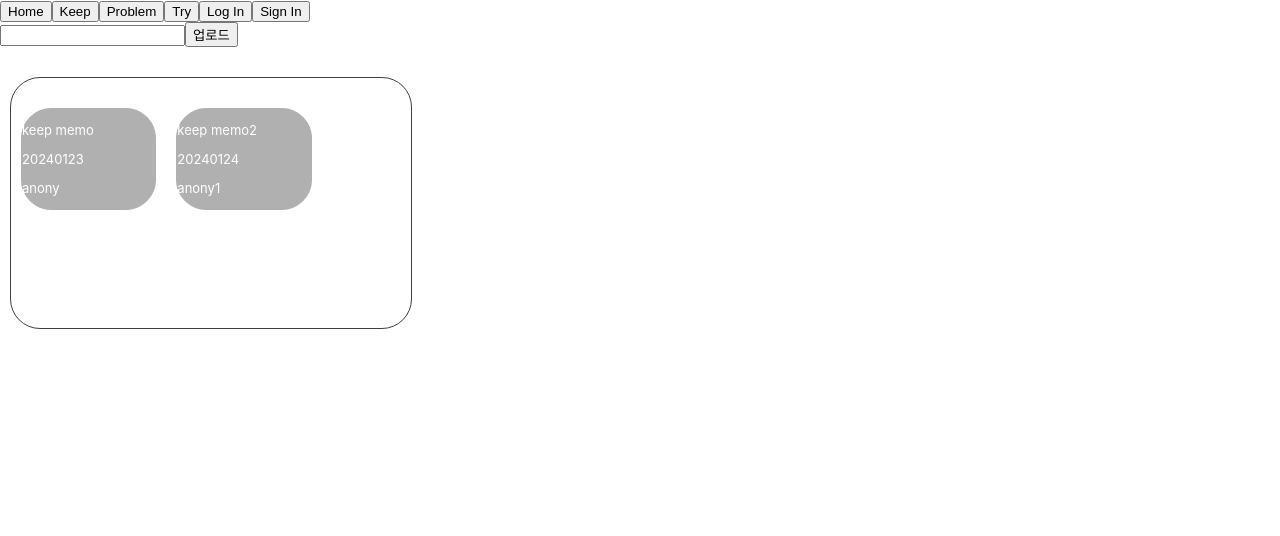
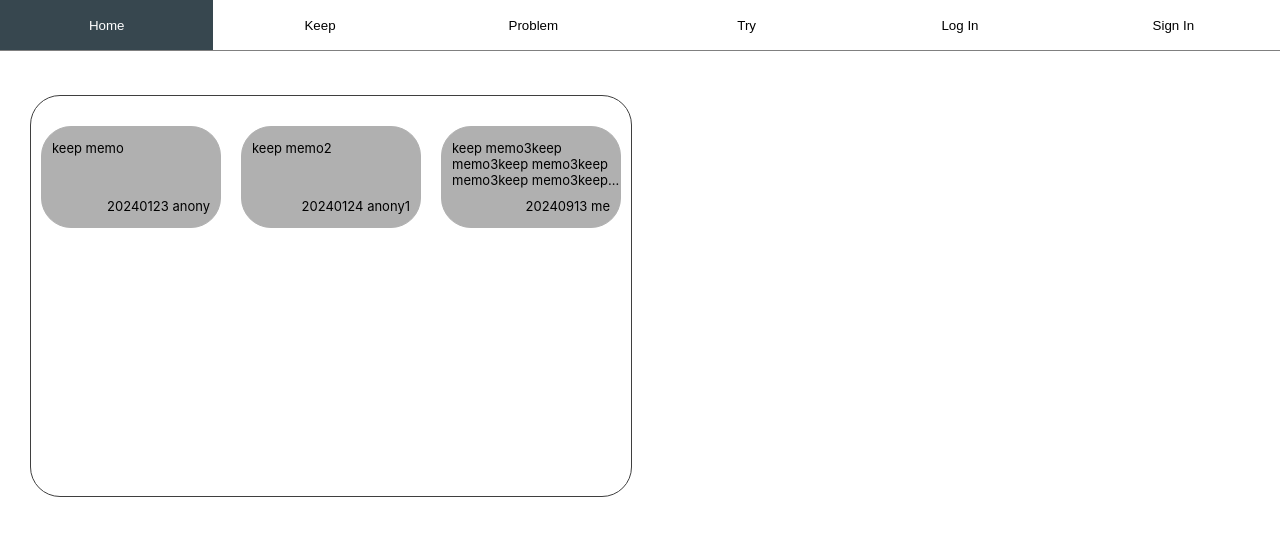
Before and after one commit to jxxhong/React-KPT, a React (Create React App) app in the folder kpt/: page / in a window 1280 px wide. Both pictures are taken after a click on the button "Keep". Shown: the top 536 px of the page. Built offline with nearby package versions, Linux system fonts and the light colour scheme.

Commit message:
Design : All Contents

```diff
--- a/kpt/src/App.css
+++ b/kpt/src/App.css
@@ -1,15 +1,24 @@
+/* Memo contents */
+@media screen and (max-width : 800px) {
+  .content{
+    padding-top: 50px;
+  }
   .memogroup {
+    box-sizing: border-box;
     float: left;
-  width: 400px;
-  height: 250px;
+    width: 100%;
+    max-width: 600px;
+    height: 400px;
     border: #3f3f3f solid 1px;
     border-radius: 30px 30px;
-  margin : 30px 10px;
+    margin: 30px 10px;
+    display: flex;
+    flex-wrap: wrap;
   }
 
-.memo{
+  .memo {
     float: left;
-  width : calc(100%  / 3);
+    width: calc(100% / 3);
     height: 100px;
     margin: 30px 10px;
     background-color: #b0b0b0;
@@ -17,10 +26,198 @@
     border-radius: 30px 30px;
     color: white;
     font-size: small;
+    position: relative;
+    z-index: -1;
+    box-sizing: border-box;
   }
-.loginForm{
+
+  .memoContent{
+    position: absolute;
+    color: black;
+    top: 0;
+    left: 10px;
+    display: -webkit-box;
+    -webkit-box-orient: vertical;
+    -webkit-line-clamp: 3;
+    overflow: hidden;
+  }
+
+  .memoWrite{
+    position: absolute;
+    color :black;
+    bottom : 0;
+    right : 10px;
+  }
+}
+
+@media screen and (min-width : 801px) {
+  .memogroup {
+    float: left;
+    width: 600px;
+    height: 400px;
+    border: #3f3f3f solid 1px;
+    border-radius: 30px 30px;
+    margin: 70px 30px;
+    display: flex;
+  }
+
+  .memo {
+    float: left;
+    width: calc(100% / 3);
+    height: 100px;
+    margin: 30px 10px;
+    background-color: #b0b0b0;
+    border: #b0b0b0 solid 1px;
+    border-radius: 30px 30px;
+    color: white;
+    font-size: small;
+    position: relative;
+    z-index: -1;
+  }
+
+  .memoContent{
+    position: absolute;
+    color: black;
+    top: 0;
+    left: 10px;
+    display: -webkit-box;
+    -webkit-box-orient: vertical;
+    -webkit-line-clamp: 3;
+    overflow: hidden;
+  }
+
+  .memoWrite{
+    position: absolute;
+    color :black;
+    bottom : 0;
+    right : 10px;
+  }
+}
+
+/* Log IN & Sign IN Forms*/
+.loginForm {
+  margin-top: 70px;
   width: 500px;
   height: 300px;
   border: #b0b0b0 1px solid;
   border-radius: 50px;
 }
+.loginForm>*{
+  margin: 30px 30px;
+}
+.signInForm{
+  margin-top: 70px;
+  width: 500px;
+  height: 300px;
+  border: #b0b0b0 1px solid;
+  border-radius: 50px;
+}
+.signInForm>*{
+  margin: 30px 30px;
+}
+.nameInput>p{
+  display: inline-block;
+  width: 100px;
+  text-align: center;
+}
+.idInput>p{
+  display: inline-block;
+  width: 100px;
+  text-align: center;
+}
+.pwInput>p{
+  display: inline-block;
+  width: 100px;
+  text-align: center;
+}
+
+/* navigation bar*/
+.navbar {
+  width: max-content;
+  display: inline;
+  margin: 0 auto;
+  padding: 0;
+  position: fixed;
+  width: 100%;
+  top: 0;
+  border-bottom: 1px solid grey;
+}
+
+nav>li {
+  float: left;
+  list-style-type: none;
+}
+nav>p {
+  height: 50px;
+  margin-top: 0;
+  text-align: center;
+}
+
+li:first-child:nth-last-child(5),
+li:first-child:nth-last-child(5)~li {
+  width: 20%;
+}
+
+li:first-child:nth-last-child(6),
+li:first-child:nth-last-child(6)~li {
+  width: calc(1/ 6 * 100%);
+}
+li>button {
+  height: 50px;
+  width: 100%;
+  float: left;
+  display: block;
+  border: none;
+  background: white;
+  color: inherit;
+  vertical-align: middle;
+  position: relative;
+  z-index: 1;
+  -webkit-backface-visibility: hidden;
+  -moz-osx-font-smoothing: grayscale;
+  -webkit-transition: border-color 0.4s, color 0.4s;
+  transition: border-color 0.4s, color 0.4s;
+}
+li>button::before {
+  content: '';
+  position: absolute;
+  top: 0;
+  left: 0;
+  width: 100%;
+  height: 100%;
+  background: #37474f;
+  z-index: -1;
+  opacity: 0;
+  -webkit-transform: scale3d(0.7, 1, 1);
+  transform: scale3d(0.7, 1, 1);
+  -webkit-transition: -webkit-transform 0.4s, opacity 0.4s;
+  transition: transform 0.4s, opacity 0.4s;
+  -webkit-transition-timing-function: cubic-bezier(0.2, 1, 0.3, 1);
+  transition-timing-function: cubic-bezier(0.2, 1, 0.3, 1);
+}
+li>button.button--round-s::before {
+  border-radius: 2px;
+}
+li>button.button--inverted::before {
+  background: #7986CB;
+}
+li>button,
+li>button::before {
+  -webkit-transition-timing-function: cubic-bezier(0.2, 1, 0.3, 1);
+  transition-timing-function: cubic-bezier(0.2, 1, 0.3, 1);
+}
+li>button:hover {
+  color: #fff;
+  border-color: #37474f;
+}
+li>button.button--inverted:hover {
+  color: #37474F;
+}
+li>button:hover::before {
+  opacity: 1;
+  -webkit-transform: translate3d(0, 0, 0);
+  transform: translate3d(0, 0, 0);
+}
+.showInfo{
+  margin: 0 0;
+}
--- a/kpt/src/App.jsx
+++ b/kpt/src/App.jsx
@@ -14,61 +14,65 @@ function App() {
 
   let viewContent, viewButton;
 
-  function viewSelect(viewName){
+  function viewSelect(viewName) {
     setViewChange(viewName);
   }
-  function userInfo(id){
+  function userInfo(id) {
     setUser(id);
   }
 
-  if(viewChange === 'Home'){
-    viewContent = <div className='content'>
+  if (viewChange === 'Home') {
+    viewContent = <>
       <MemoGroup list={keepMemo} key='Keep' />
       <MemoGroup list={problemMemo} key='Problem' />
       <MemoGroup list={tryMemo} key='Try' />
-    </div>
-  }else if(viewChange === 'Keep'){
-    viewContent = <MemoList page={viewSelect} val={viewChange} list={keepMemo} writeBy={nickname}/>
-  }else if(viewChange === 'Problem'){
-    viewContent = <MemoList page={viewSelect} val={viewChange} list={problemMemo} writeBy={nickname}/>
-  }else if(viewChange === 'Try'){
-    viewContent = <MemoList page={viewSelect} val={viewChange} list={tryMemo} writeBy={nickname}/>
-  }else if(viewChange === 'Log In'){
+    </>
+  } else if (viewChange === 'Keep') {
+    viewContent = <MemoList page={viewSelect} val={viewChange} list={keepMemo} writeBy={nickname} className='keepList'/>
+  } else if (viewChange === 'Problem') {
+    viewContent = <MemoList page={viewSelect} val={viewChange} list={problemMemo} writeBy={nickname} className='problemList'/>
+  } else if (viewChange === 'Try') {
+    viewContent = <MemoList page={viewSelect} val={viewChange} list={tryMemo} writeBy={nickname} className='tryList'/>
+  } else if (viewChange === 'Log In') {
     viewContent = <div className='logInPage'>
       <Login
         page={viewSelect}
-        getInfo={userInfo}/>
+        getInfo={userInfo} />
     </div>
-  }else if(viewChange === 'Sign In'){
+  } else if (viewChange === 'Sign In') {
     viewContent = <div className='SignInPage'>
       <SignIn
         page={viewSelect}
-          getInfo={userInfo}/>
+        getInfo={userInfo} />
     </div>
   }
 
-  if(user === null){
+  if (user === null) {
     viewButton = <>
-      <Button onSelect={()=>viewSelect('Log In')}>Log In</Button>
-      <Button onSelect={()=>viewSelect('Sign In')}>Sign In</Button>
+      <li><Button onSelect={() => viewSelect('Log In')}>Log In</Button></li>
+      <li><Button onSelect={() => viewSelect('Sign In')}>Sign In</Button></li>
     </>
-  }else{
+  } else {
     viewButton = <>
-      <Button onSelect={()=>setUser(null)}>Log Out</Button>
-      <p>{nickname}님, 환영합니다!</p>
+      <li><Button onSelect={() => setUser(null)}>Log Out</Button></li>
     </>
   }
 
   return (
-    <div>
+    <div className='contentView'>
+      <div className='navbar'>
         <nav>
-        <Button onSelect={()=>viewSelect('Home')}>Home</Button>
-        <Button onSelect={()=>viewSelect('Keep')}>Keep</Button>
-        <Button onSelect={()=>viewSelect('Problem')}>Problem</Button>
-        <Button onSelect={()=>viewSelect('Try')}>Try</Button>
+          <li><Button onSelect={() => viewSelect('Home')}>Home</Button></li>
+          <li><Button onSelect={() => viewSelect('Keep')}>Keep</Button></li>
+          <li><Button onSelect={() => viewSelect('Problem')}>Problem</Button></li>
+          <li><Button onSelect={() => viewSelect('Try')}>Try</Button></li>
           {viewButton}
+          {user ? <p className='showInfo'>{nickname}님, <br/>환영합니다!</p> : ''}
         </nav>
+      </div>
+      <div className='content'>
         {viewContent}
+      </div>
     </div>
   );
 }
--- a/kpt/src/component/InputForm.jsx
+++ b/kpt/src/component/InputForm.jsx
@@ -20,7 +20,7 @@ export default function Inputform({page, list, writeBy, func}){
   }
 
   return(
-    <form>
+    <form className="uploadForm">
       <input type="text" name="memoInput" id="memoInput" />
       <button onClick={memoUpload}>업로드</button>
     </form>
--- a/kpt/src/component/Login.jsx
+++ b/kpt/src/component/Login.jsx
@@ -1,4 +1,3 @@
-import Button from "./Button";
 import { Info } from "../data";
 
 export default function Login({getInfo, page}, props) {
@@ -20,11 +19,11 @@ export default function Login({getInfo, page}, props) {
       <h2>로그인</h2>
       <div className="InfoInput">
         <div className="idInput">
-          <label htmlFor="id">ID</label>
+          <p>ID</p>
           <input type="text" id="id" />
         </div>
         <div className="pwInput">
-          <label htmlFor="pw">Password</label>
+          <p>Password</p>
           <input type="password" id="pw" />
         </div>
       </div>
--- a/kpt/src/component/Memo.jsx
+++ b/kpt/src/component/Memo.jsx
@@ -3,9 +3,8 @@ import React from "react";
 export default function Memo({content, date, writer}) {
     return(
       <div className="memo">
-        <p>{content}</p>
-        <p>{date}</p>
-        <p>{writer}</p>
+        <p className="memoContent">{content}</p>
+        <p className="memoWrite">{date} {writer}</p>
       </div>
     );
 }
--- a/kpt/src/component/SignIn.jsx
+++ b/kpt/src/component/SignIn.jsx
@@ -34,15 +34,15 @@ export default function SignIn({getInfo, page}, props) {
       <h2>회원가입</h2>
       <div className="InfoInput">
         <div className="nameInput">
-          <label htmlFor="name">Name</label>
+          <p>Name</p>
           <input type="text" id="name" />
         </div>
         <div className="idInput">
-          <label htmlFor="id">ID</label>
+          <p>ID</p>
           <input type="text" id="id" />
         </div>
         <div className="pwInput">
-          <label htmlFor="pw">Password</label>
+          <p>Password</p>
           <input type="password" id="pw" />
         </div>
       </div>
--- a/kpt/src/data.js
+++ b/kpt/src/data.js
@@ -9,6 +9,11 @@ export let keepMemo = [
     date: 20240124,
     writer : 'anony1'
   },
+  {
+    content: 'keep memo3keep memo3keep memo3keep memo3keep memo3keep memo3',
+    date: 20240913,
+    writer : 'me',
+  }
 ];
 
 export let problemMemo = [
```
Lines whose indentation alone changed are shown as unchanged.
